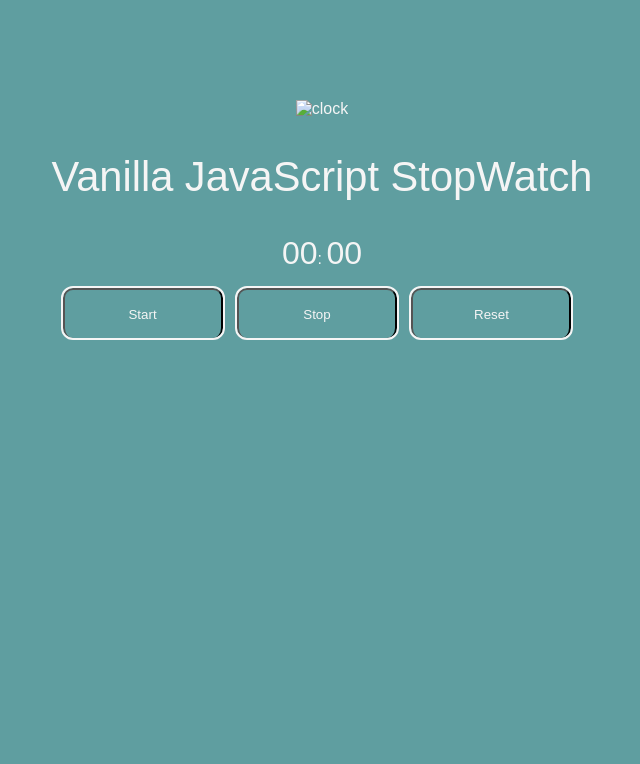
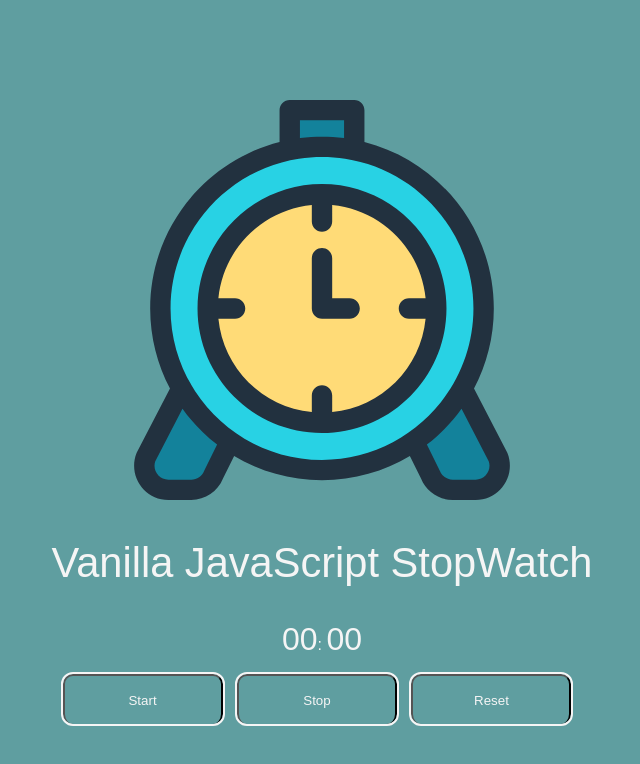
Before and after one commit to Tarun-Sachan/StopWatch, a plain HTML site: page index.html in a window 1280 px wide. Shown: the whole page, without its empty margins (318-958 px from the left). Drawn offline with Linux system fonts and the light colour scheme; the site is published under a folder, as on GitHub Pages, so addresses that start at the root find nothing.

Commit message:
Update index.html

```diff
--- a/index.html
+++ b/index.html
@@ -12,7 +12,7 @@
 </head>
 <body>
     <div class="container">
-        <img src="/clock-svgrepo-com.svg" alt="clock" width="400" height="400">
+        <img src="clock-svgrepo-com.svg" alt="clock" width="400" height="400">
         <h2>Vanilla JavaScript StopWatch</h2>
         <p><span id="seconds">00</span>: <span id="tens">00</span></p>
         <button id="button-start">Start</button>
```
